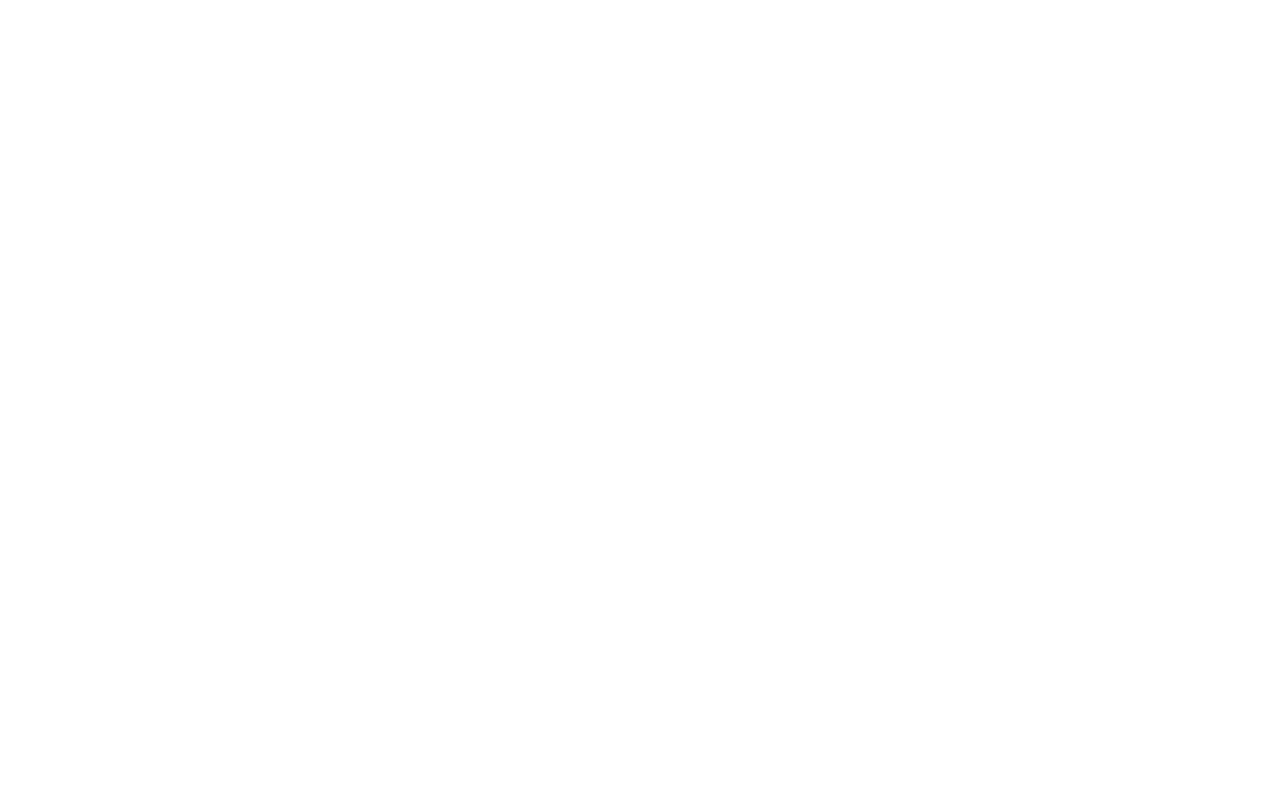
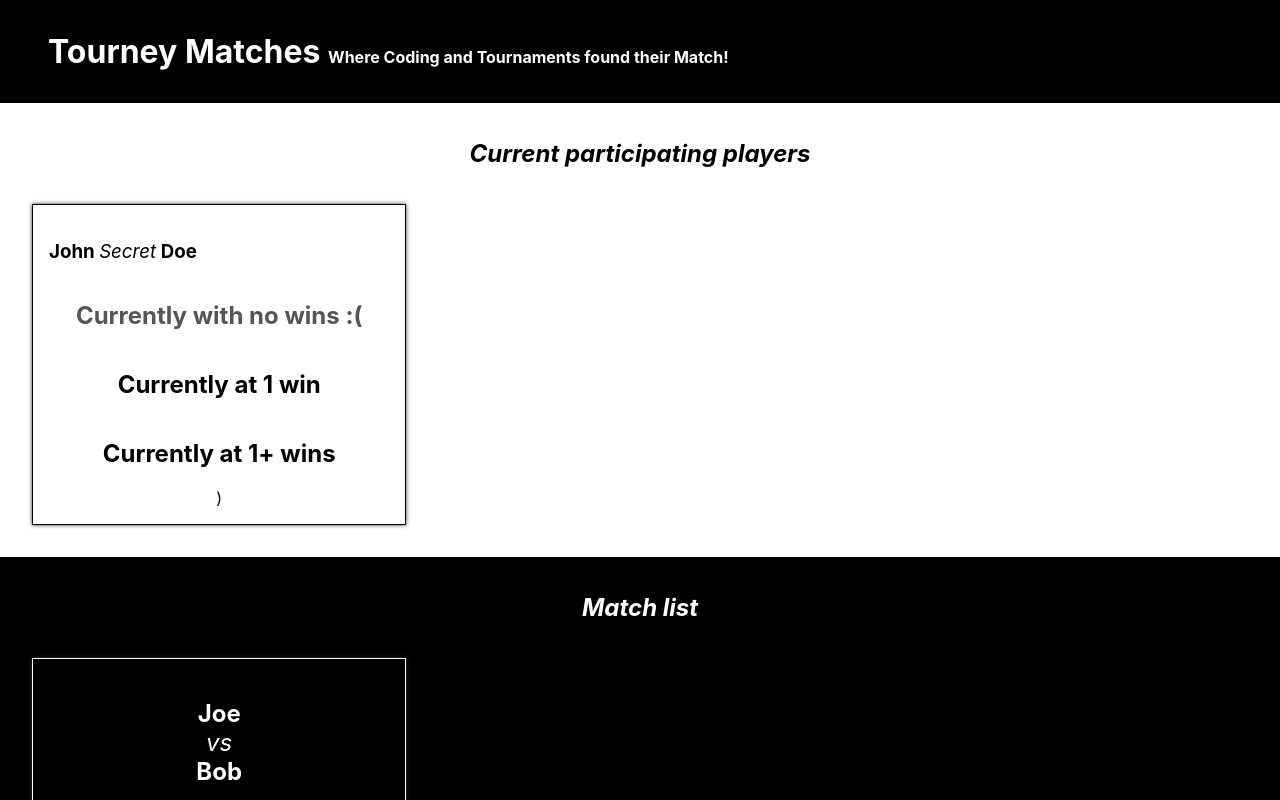
Before and after one commit to papoita/tourney-matches, a React (Create React App) app: page / in a window 1280 px wide. Shown: the top 800 px of the page. Built offline with nearby package versions, Linux system fonts and the light colour scheme.

Commit message:
Add components to app.js

```diff
--- a/src/App.js
+++ b/src/App.js
@@ -1,10 +1,16 @@
-
-import './App.css';
+import "./App.css";
+import MatchList from "./components/MatchList";
+import PlayerList from "./components/PlayerList";
 
 function App() {
   return (
     <div className="App">
-
+      <h1>
+        Tourney Matches{" "}
+        <span>Where Coding and Tournaments found their Match!</span>
+      </h1>
+      <PlayerList />
+      <MatchList />
     </div>
   );
 }
```
